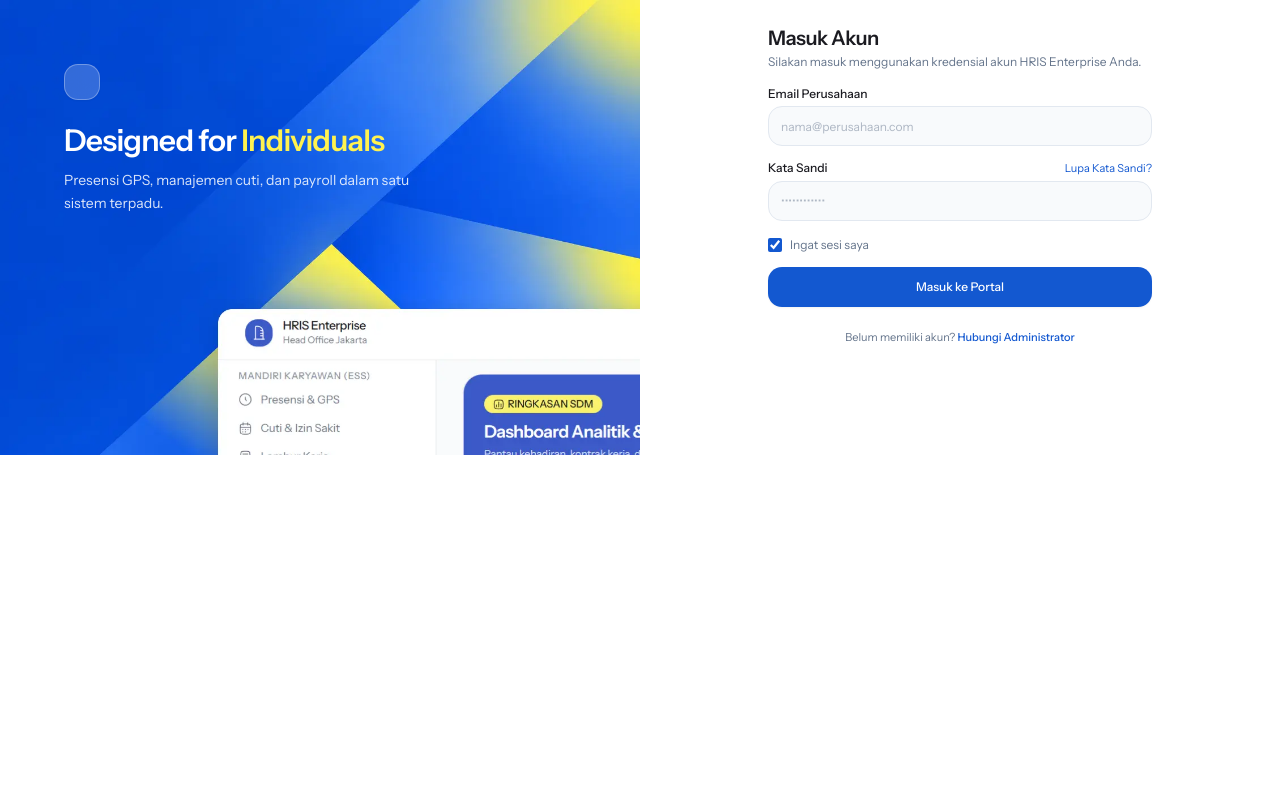
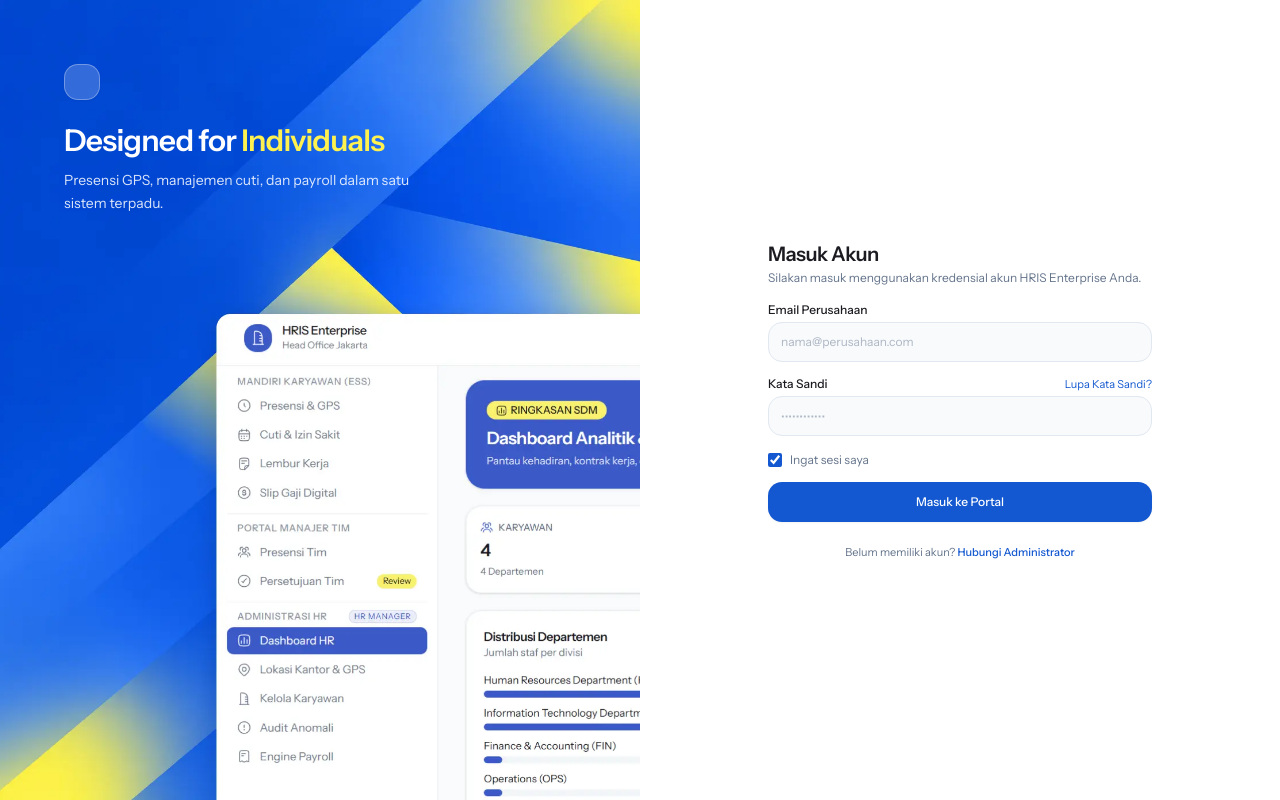
Before and after one commit to Syfrsam/hris-frontend, a React (Vite) app: page /login in a window 1280 px wide. Built offline with nearby package versions, Linux system fonts and the light colour scheme; no server answers; some icons are missing.

Commit message:
fix(auth): restore full screen height on login page layout

```diff
--- a/src/components/auth/LoginCard.tsx
+++ b/src/components/auth/LoginCard.tsx
@@ -56,7 +56,7 @@ export const LoginCard: React.FC = () => {
   }
 
   return (
-    <div className="min-h-screen min-h-[100dvh] w-full flex flex-col md:flex-row bg-card font-sans overflow-y-auto md:overflow-hidden">
+    <div className="h-screen h-[100dvh] w-full flex flex-col md:flex-row bg-card font-sans overflow-hidden">
       {/* Kolom Kiri: Hero Visual */}
       <div className="w-full md:w-1/2 h-20 sm:h-24 md:h-full relative bg-[#1358D0] overflow-hidden flex md:flex-col justify-between p-4 sm:p-6 md:p-12 lg:p-16 shrink-0">
         <img
```
